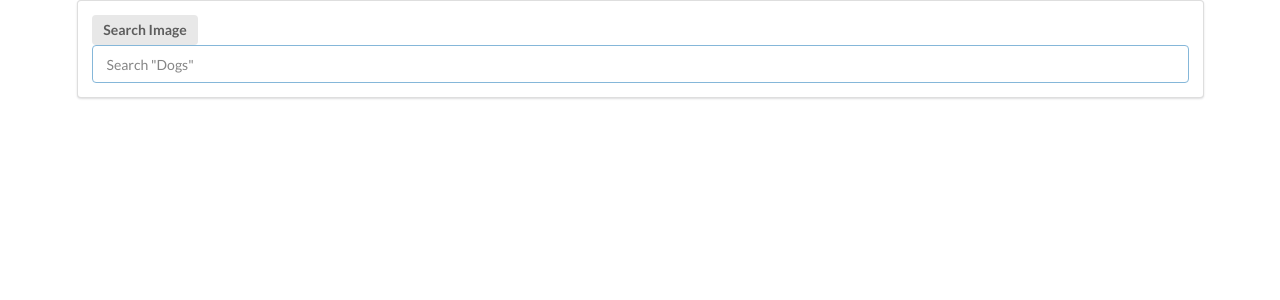
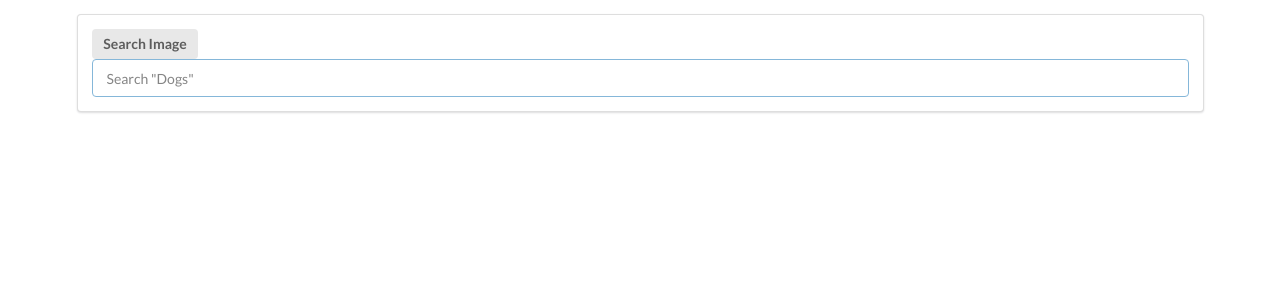
Before and after one commit to ankitjain-1/react-search-photos, a React (Create React App) app: page / in a window 1280 px wide. Shown: the top 300 px of the page. Built offline with nearby package versions, Linux system fonts and the light colour scheme.

Commit message:
added top padding

```diff
--- a/src/components/App.js
+++ b/src/components/App.js
@@ -41,7 +41,7 @@ class App extends Component {
 
   render() {
     return (
-      <div className="ui container">
+      <div className="ui container app">
         <SearchBar submit={this.onSearchSubmit} />
         {this.state.loadingJSON ? (
           <div class="loader">
--- a/src/styles/App.css
+++ b/src/styles/App.css
@@ -1,3 +1,7 @@
+.app {
+  padding-top: 1rem;
+}
+
 .loader {
   position: fixed;
   top: 50%;
```
Also changed, not shown: 1 other file (tests, documents, lock files or other folders).
